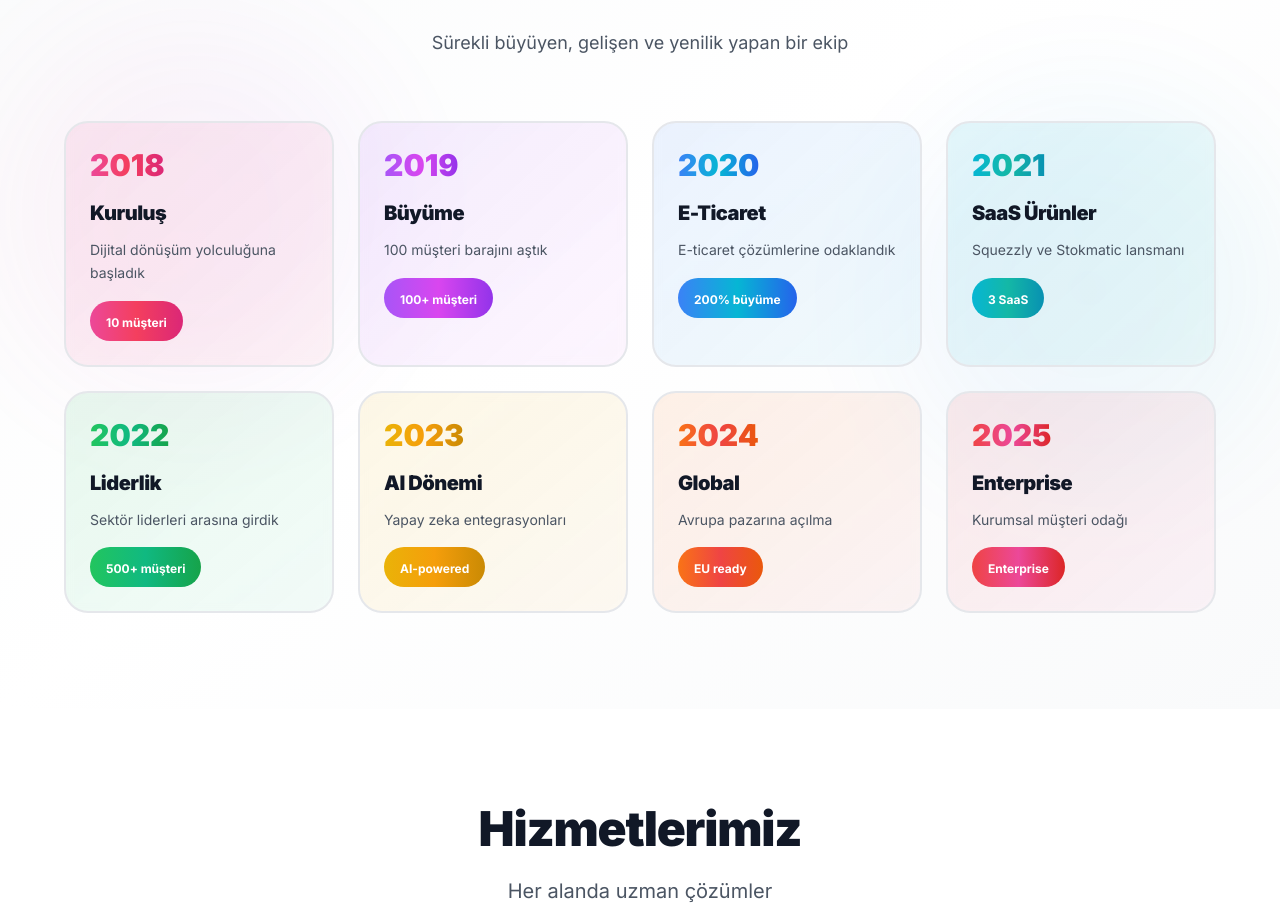
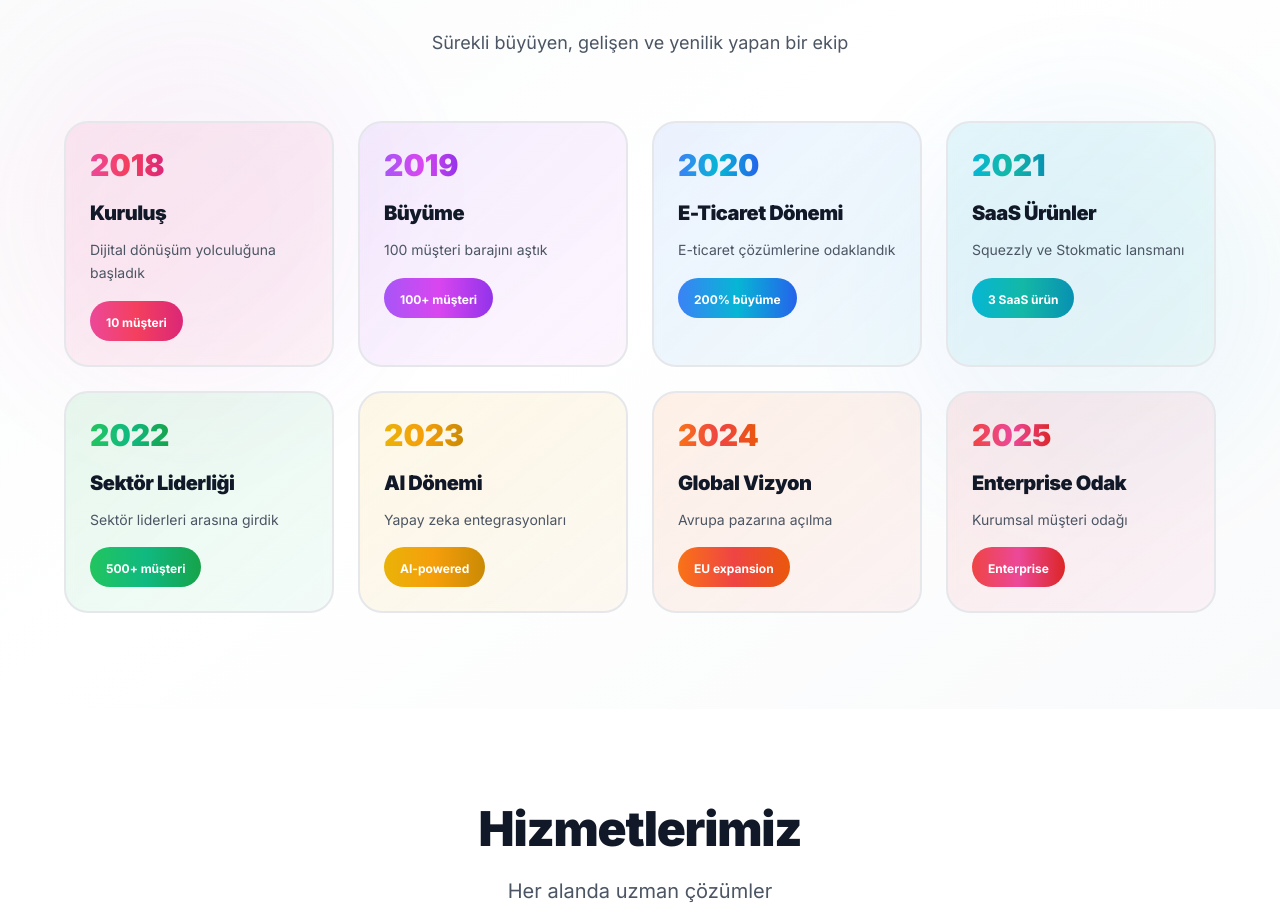
Before and after one commit to CollinHanks/seokopat-website, a Next.js app: page /hakkimizda in a window 1280 px wide. Shown: the part 1777-2695 px from the top of the page. Built offline with nearby package versions, Linux system fonts and the light colour scheme.

Commit message:
feat: Hover'da detay gösteren profesyonel kartlar

```diff
--- a/app/hakkimizda/page.tsx
+++ b/app/hakkimizda/page.tsx
@@ -64,7 +64,8 @@ const milestones = [
   {
     year: '2018',
     title: 'Kuruluş',
-    description: 'Dijital dönüşüm yolculuğuna başladık',
+    shortDesc: 'Dijital dönüşüm yolculuğuna başladık',
+    fullDesc: 'İlk müşterilerimizle dijital dönüşüm yolculuğuna başladık. Küçük ve orta ölçekli işletmelere SEO, web tasarım ve dijital pazarlama hizmetleri sunarak sektörde yerimizi aldık. İlk 10 müşterimizle güven ve kalite temelli çalışma prensibimizi oluşturduk.',
     metric: '10 müşteri',
     gradient: 'from-pink-500 via-rose-500 to-pink-600',
     bgGradient: 'from-pink-500/10 to-rose-500/5',
@@ -73,7 +74,8 @@ const milestones = [
   {
     year: '2019',
     title: 'Büyüme',
-    description: '100 müşteri barajını aştık',
+    shortDesc: '100 müşteri barajını aştık',
+    fullDesc: 'İlk yılımızda 100 müşteri barajını aşarak hızlı bir büyüme kaydettik. E-ticaret, kurumsal web siteleri ve SEO projelerinde uzmanlaşarak müşteri portföyümüzü genişlettik. Referans başarılarımızla sektörde tanınan bir marka haline geldik.',
     metric: '100+ müşteri',
     gradient: 'from-purple-500 via-fuchsia-500 to-purple-600',
     bgGradient: 'from-purple-500/10 to-fuchsia-500/5',
@@ -81,8 +83,9 @@ const milestones = [
   },
   {
     year: '2020',
-    title: 'E-Ticaret',
-    description: 'E-ticaret çözümlerine odaklandık',
+    title: 'E-Ticaret Dönemi',
+    shortDesc: 'E-ticaret çözümlerine odaklandık',
+    fullDesc: 'Pandemi döneminde e-ticaret patlamasıyla birlikte bu alana yoğunlaştık. Shopify, Trendyol, N11 ve Hepsiburada gibi platformlarda entegrasyon ve optimizasyon hizmetleri sunduk. Müşterilerimizin online satışlarında ortalama %200 artış sağladık.',
     metric: '200% büyüme',
     gradient: 'from-blue-500 via-cyan-500 to-blue-600',
     bgGradient: 'from-blue-500/10 to-cyan-500/5',
@@ -91,16 +94,18 @@ const milestones = [
   {
     year: '2021',
     title: 'SaaS Ürünler',
-    description: 'Squezzly ve Stokmatic lansmanı',
-    metric: '3 SaaS',
+    shortDesc: 'Squezzly ve Stokmatic lansmanı',
+    fullDesc: 'Müşterilerimizin ihtiyaçlarını analiz ederek kendi SaaS ürünlerimizi geliştirdik. Squezzly ile e-ticaret analitik, Stokmatic ile stok yönetimi çözümlerini hayata geçirdik. Kendi ürünlerimizle teknoloji şirketi kimliğimizi pekiştirdik.',
+    metric: '3 SaaS ürün',
     gradient: 'from-cyan-500 via-teal-500 to-cyan-600',
     bgGradient: 'from-cyan-500/10 to-teal-500/5',
     shadow: 'shadow-cyan-500/50'
   },
   {
     year: '2022',
-    title: 'Liderlik',
-    description: 'Sektör liderleri arasına girdik',
+    title: 'Sektör Liderliği',
+    shortDesc: 'Sektör liderleri arasına girdik',
+    fullDesc: 'Türkiye\'nin önde gelen dijital ajansları arasına girdik. 500+ aktif müşteri portföyü, 1500+ tamamlanmış proje ve %95 müşteri memnuniyeti oranıyla sektörde lider konuma yükseldik. Kurumsal müşterilerle çalışmaya başladık ve ekibimizi genişlettik.',
     metric: '500+ müşteri',
     gradient: 'from-green-500 via-emerald-500 to-green-600',
     bgGradient: 'from-green-500/10 to-emerald-500/5',
@@ -109,7 +114,8 @@ const milestones = [
   {
     year: '2023',
     title: 'AI Dönemi',
-    description: 'Yapay zeka entegrasyonları',
+    shortDesc: 'Yapay zeka entegrasyonları',
+    fullDesc: 'Yapay zeka teknolojilerini tüm hizmetlerimize entegre ettik. AI destekli içerik üretimi, SEO optimizasyonu, müşteri analizi ve otomasyon çözümleri geliştirdik. ChatGPT, Midjourney ve diğer AI araçlarını iş süreçlerimize dahil ederek verimliliği artırdık.',
     metric: 'AI-powered',
     gradient: 'from-yellow-500 via-amber-500 to-yellow-600',
     bgGradient: 'from-yellow-500/10 to-amber-500/5',
@@ -117,17 +123,19 @@ const milestones = [
   },
   {
     year: '2024',
-    title: 'Global',
-    description: 'Avrupa pazarına açılma',
-    metric: 'EU ready',
+    title: 'Global Vizyon',
+    shortDesc: 'Avrupa pazarına açılma',
+    fullDesc: 'Avrupa pazarına açılma stratejimizi hayata geçirdik. Uluslararası e-ticaret platformları, çok dilli SEO hizmetleri ve global dijital pazarlama çözümleriyle yurt dışı müşterilere hizmet vermeye başladık. AB standartlarında hizmet kalitesini yakaladık.',
+    metric: 'EU expansion',
     gradient: 'from-orange-500 via-red-500 to-orange-600',
     bgGradient: 'from-orange-500/10 to-red-500/5',
     shadow: 'shadow-orange-500/50'
   },
   {
     year: '2025',
-    title: 'Enterprise',
-    description: 'Kurumsal müşteri odağı',
+    title: 'Enterprise Odak',
+    shortDesc: 'Kurumsal müşteri odağı',
+    fullDesc: 'Tagdio lansmanı ve kurumsal müşteri odağına geçiş yaptık. Fortune 500 şirketleri ve büyük ölçekli işletmeler için enterprise çözümler geliştirdik. Özel yazılım projeleri, kurumsal danışmanlık ve stratejik partnerliklerle yeni bir döneme girdik.',
     metric: 'Enterprise',
     gradient: 'from-red-500 via-pink-500 to-red-600',
     bgGradient: 'from-red-500/10 to-pink-500/5',
@@ -287,7 +295,7 @@ export default function AboutPage() {
         </div>
       </section>
 
-      {/* Journey Section - BENTO BOX GRID (NO TIMELINE) */}
+      {/* Journey Section - HOVER EXPANDABLE CARDS */}
       <section id="yolculugumuz" className="relative bg-gradient-to-br from-gray-50 via-white to-gray-50 py-16 sm:py-20 lg:py-24 overflow-hidden">
         {/* Decorative Background */}
         <div className="absolute inset-0 opacity-5">
@@ -310,122 +318,137 @@ export default function AboutPage() {
             </p>
           </div>
 
-          {/* Bento Box Grid - Desktop (2x4) */}
+          {/* Expandable Cards Grid - Desktop (4 columns) */}
           <div className="hidden lg:grid grid-cols-4 gap-6 max-w-6xl mx-auto">
             {milestones.map((milestone, index) => (
               <div
                 key={index}
-                className={`group relative bg-gradient-to-br ${milestone.bgGradient} backdrop-blur-sm rounded-3xl p-6 border-2 border-gray-200 hover:border-transparent hover:shadow-2xl ${milestone.shadow} transition-all duration-300 hover:scale-105 hover:-translate-y-2`}
+                className={`group relative bg-gradient-to-br ${milestone.bgGradient} backdrop-blur-sm rounded-3xl p-6 border-2 border-gray-200 hover:border-transparent transition-all duration-500 overflow-hidden`}
                 style={{
                   transformStyle: 'preserve-3d',
                 }}
               >
-                {/* Gradient Border Effect */}
-                <div className={`absolute inset-0 bg-gradient-to-br ${milestone.gradient} opacity-0 group-hover:opacity-100 rounded-3xl transition-opacity -z-10 blur-xl`} />
+                {/* Gradient Glow on Hover */}
+                <div className={`absolute inset-0 bg-gradient-to-br ${milestone.gradient} opacity-0 group-hover:opacity-100 rounded-3xl transition-opacity -z-10 blur-xl ${milestone.shadow}`} />
 
-                <div className="relative">
-                  {/* Year Badge */}
+                {/* Default State (Compact) */}
+                <div className="relative transition-all duration-500 group-hover:opacity-0 group-hover:scale-95">
                   <div className="flex items-center justify-between mb-4">
                     <span className={`text-3xl font-black bg-gradient-to-r ${milestone.gradient} bg-clip-text text-transparent`}>
                       {milestone.year}
                     </span>
                   </div>
-
-                  {/* Title */}
                   <h3 className="text-xl font-black text-gray-900 mb-3">
                     {milestone.title}
                   </h3>
-
-                  {/* Description */}
-                  <p className="text-sm text-gray-600 mb-4 leading-relaxed">
-                    {milestone.description}
+                  <p className="text-sm text-gray-600 mb-4 leading-relaxed line-clamp-2">
+                    {milestone.shortDesc}
                   </p>
-
-                  {/* Metric Badge */}
                   <div className={`inline-block px-4 py-2 bg-gradient-to-r ${milestone.gradient} rounded-full`}>
                     <span className="text-white font-bold text-xs">
                       {milestone.metric}
                     </span>
                   </div>
                 </div>
-              </div>
-            ))}
-          </div>
 
-          {/* Bento Box Grid - Tablet (2x4) */}
-          <div className="hidden sm:grid lg:hidden grid-cols-2 gap-6 max-w-4xl mx-auto">
-            {milestones.map((milestone, index) => (
-              <div
-                key={index}
-                className={`group relative bg-gradient-to-br ${milestone.bgGradient} backdrop-blur-sm rounded-3xl p-6 border-2 border-gray-200 hover:border-transparent hover:shadow-2xl ${milestone.shadow} transition-all duration-300 hover:scale-105 hover:-translate-y-2`}
-              >
-                {/* Gradient Border Effect */}
-                <div className={`absolute inset-0 bg-gradient-to-br ${milestone.gradient} opacity-0 group-hover:opacity-100 rounded-3xl transition-opacity -z-10 blur-xl`} />
-
-                <div className="relative">
-                  {/* Year Badge */}
-                  <div className="flex items-center justify-between mb-4">
-                    <span className={`text-2xl sm:text-3xl font-black bg-gradient-to-r ${milestone.gradient} bg-clip-text text-transparent`}>
+                {/* Hover State (Expanded with Full Info) */}
+                <div className="absolute inset-0 p-6 opacity-0 group-hover:opacity-100 transition-all duration-500 group-hover:scale-100 scale-95">
+                  <div className="flex items-center justify-between mb-3">
+                    <span className={`text-2xl font-black bg-gradient-to-r ${milestone.gradient} bg-clip-text text-transparent`}>
                       {milestone.year}
                     </span>
+                    <div className={`px-3 py-1 bg-gradient-to-r ${milestone.gradient} rounded-full`}>
+                      <span className="text-white font-bold text-xs">
+                        {milestone.metric}
+                      </span>
+                    </div>
                   </div>
-
-                  {/* Title */}
-                  <h3 className="text-lg sm:text-xl font-black text-gray-900 mb-3">
+                  <h3 className="text-lg font-black text-gray-900 mb-3">
                     {milestone.title}
                   </h3>
-
-                  {/* Description */}
-                  <p className="text-sm text-gray-600 mb-4 leading-relaxed">
-                    {milestone.description}
+                  <p className="text-sm text-gray-700 leading-relaxed">
+                    {milestone.fullDesc}
                   </p>
-
-                  {/* Metric Badge */}
-                  <div className={`inline-block px-3 sm:px-4 py-1.5 sm:py-2 bg-gradient-to-r ${milestone.gradient} rounded-full`}>
-                    <span className="text-white font-bold text-xs">
-                      {milestone.metric}
-                    </span>
-                  </div>
                 </div>
               </div>
             ))}
           </div>
 
-          {/* Bento Box Grid - Mobile (1 column) */}
-          <div className="sm:hidden grid grid-cols-1 gap-6 max-w-md mx-auto">
+          {/* Expandable Cards Grid - Tablet (2 columns) */}
+          <div className="hidden sm:grid lg:hidden grid-cols-2 gap-6 max-w-4xl mx-auto">
             {milestones.map((milestone, index) => (
               <div
                 key={index}
-                className={`group relative bg-gradient-to-br ${milestone.bgGradient} backdrop-blur-sm rounded-3xl p-6 border-2 border-gray-200 hover:border-transparent hover:shadow-2xl ${milestone.shadow} transition-all duration-300 hover:scale-105`}
+                className={`group relative bg-gradient-to-br ${milestone.bgGradient} backdrop-blur-sm rounded-3xl p-6 border-2 border-gray-200 hover:border-transparent transition-all duration-500 overflow-hidden`}
               >
-                {/* Gradient Border Effect */}
-                <div className={`absolute inset-0 bg-gradient-to-br ${milestone.gradient} opacity-0 group-hover:opacity-100 rounded-3xl transition-opacity -z-10 blur-xl`} />
+                <div className={`absolute inset-0 bg-gradient-to-br ${milestone.gradient} opacity-0 group-hover:opacity-100 rounded-3xl transition-opacity -z-10 blur-xl ${milestone.shadow}`} />
 
-                <div className="relative">
-                  {/* Year Badge */}
+                {/* Default State */}
+                <div className="relative transition-all duration-500 group-hover:opacity-0 group-hover:scale-95">
                   <div className="flex items-center justify-between mb-4">
                     <span className={`text-2xl font-black bg-gradient-to-r ${milestone.gradient} bg-clip-text text-transparent`}>
                       {milestone.year}
                     </span>
                   </div>
-
-                  {/* Title */}
                   <h3 className="text-lg font-black text-gray-900 mb-3">
                     {milestone.title}
                   </h3>
-
-                  {/* Description */}
-                  <p className="text-sm text-gray-600 mb-4 leading-relaxed">
-                    {milestone.description}
+                  <p className="text-sm text-gray-600 mb-4 leading-relaxed line-clamp-2">
+                    {milestone.shortDesc}
                   </p>
-
-                  {/* Metric Badge */}
                   <div className={`inline-block px-3 py-1.5 bg-gradient-to-r ${milestone.gradient} rounded-full`}>
                     <span className="text-white font-bold text-xs">
                       {milestone.metric}
                     </span>
                   </div>
                 </div>
+
+                {/* Hover State */}
+                <div className="absolute inset-0 p-6 opacity-0 group-hover:opacity-100 transition-all duration-500">
+                  <div className="flex items-center justify-between mb-3">
+                    <span className={`text-xl font-black bg-gradient-to-r ${milestone.gradient} bg-clip-text text-transparent`}>
+                      {milestone.year}
+                    </span>
+                    <div className={`px-3 py-1 bg-gradient-to-r ${milestone.gradient} rounded-full`}>
+                      <span className="text-white font-bold text-xs">
+                        {milestone.metric}
+                      </span>
+                    </div>
+                  </div>
+                  <h3 className="text-base font-black text-gray-900 mb-2">
+                    {milestone.title}
+                  </h3>
+                  <p className="text-sm text-gray-700 leading-relaxed">
+                    {milestone.fullDesc}
+                  </p>
+                </div>
+              </div>
+            ))}
+          </div>
+
+          {/* Mobile (1 column) - Always Expanded */}
+          <div className="sm:hidden grid grid-cols-1 gap-6 max-w-md mx-auto">
+            {milestones.map((milestone, index) => (
+              <div
+                key={index}
+                className={`group relative bg-gradient-to-br ${milestone.bgGradient} backdrop-blur-sm rounded-3xl p-6 border-2 border-gray-200`}
+              >
+                <div className="flex items-center justify-between mb-4">
+                  <span className={`text-2xl font-black bg-gradient-to-r ${milestone.gradient} bg-clip-text text-transparent`}>
+                    {milestone.year}
+                  </span>
+                  <div className={`px-3 py-1.5 bg-gradient-to-r ${milestone.gradient} rounded-full`}>
+                    <span className="text-white font-bold text-xs">
+                      {milestone.metric}
+                    </span>
+                  </div>
+                </div>
+                <h3 className="text-lg font-black text-gray-900 mb-3">
+                  {milestone.title}
+                </h3>
+                <p className="text-sm text-gray-700 leading-relaxed">
+                  {milestone.fullDesc}
+                </p>
               </div>
             ))}
           </div>
```
